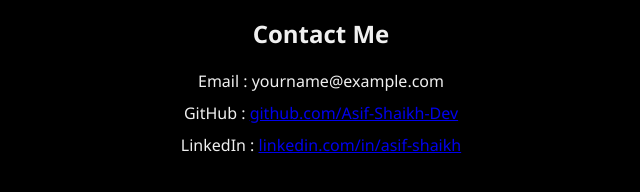
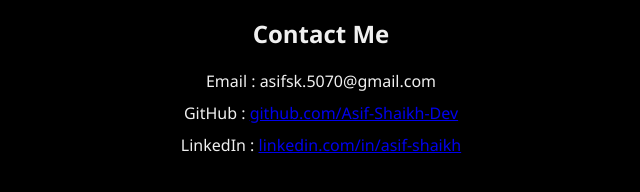
Before and after one commit to Asif-shaikh-dev/portfolio, a plain HTML site: page index.html in a window 1280 px wide. Shown: the part 1927-2119 px from the top of the page, 319-959 px from the left. Drawn offline with Linux system fonts and the light colour scheme.

Commit message:
Update contact email in index.html

```diff
--- a/index.html
+++ b/index.html
@@ -103,7 +103,7 @@
     <section id="contact" class="section contact">
       <div class="container">
         <h2>Contact Me</h2>
-        <p>Email : yourname@example.com</p>
+        <p>Email : asifsk.5070@gmail.com</p>
         <p>GitHub : <a href="https://github.com/Asif-shaikh-dev/" target="_blank">github.com/Asif-Shaikh-Dev</a></p>
         <p>LinkedIn : <a href="https://www.linkedin.com/in/asif-shaikh-198395376/" target="_blank">linkedin.com/in/asif-shaikh</a></p>
       </div>
```
